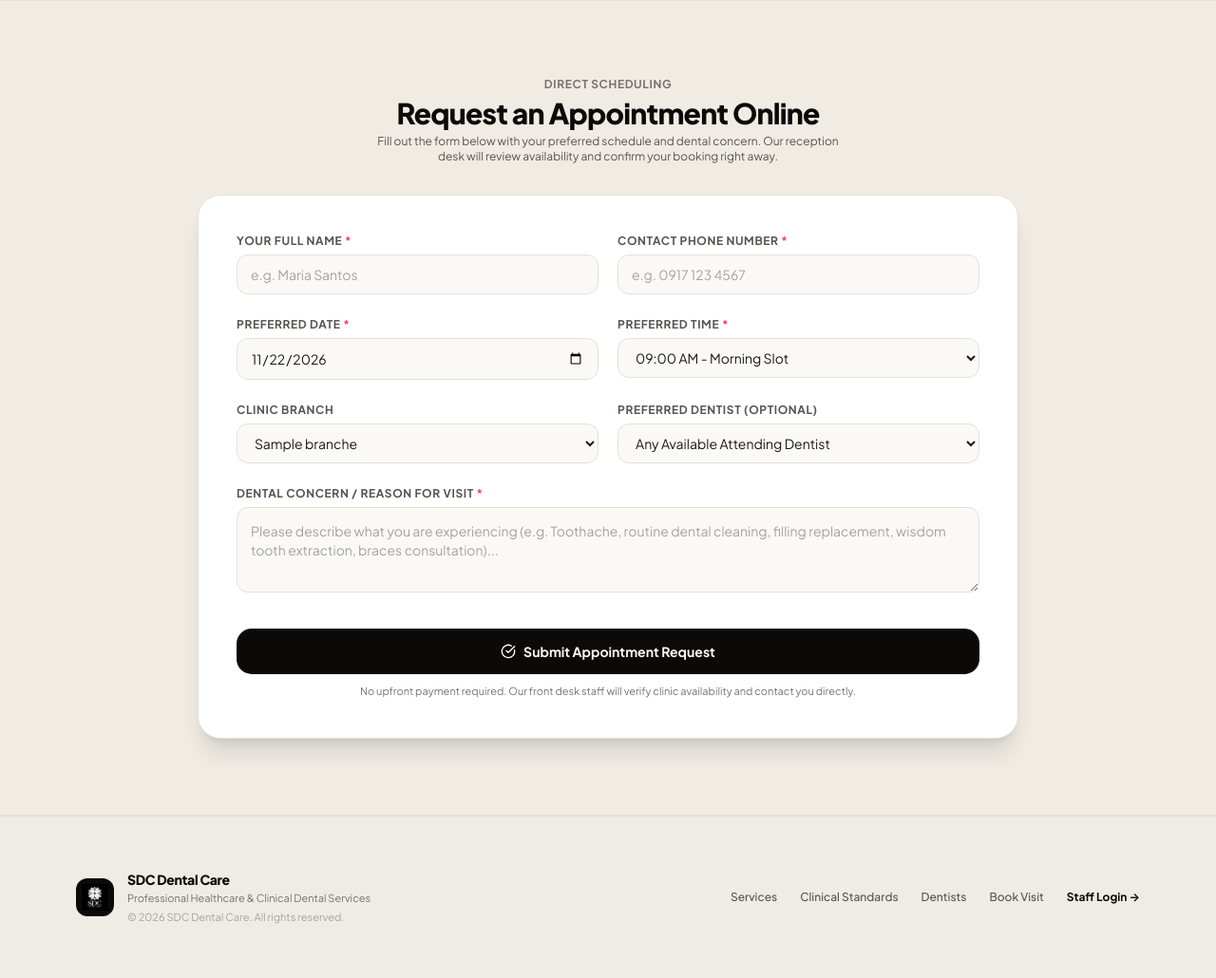
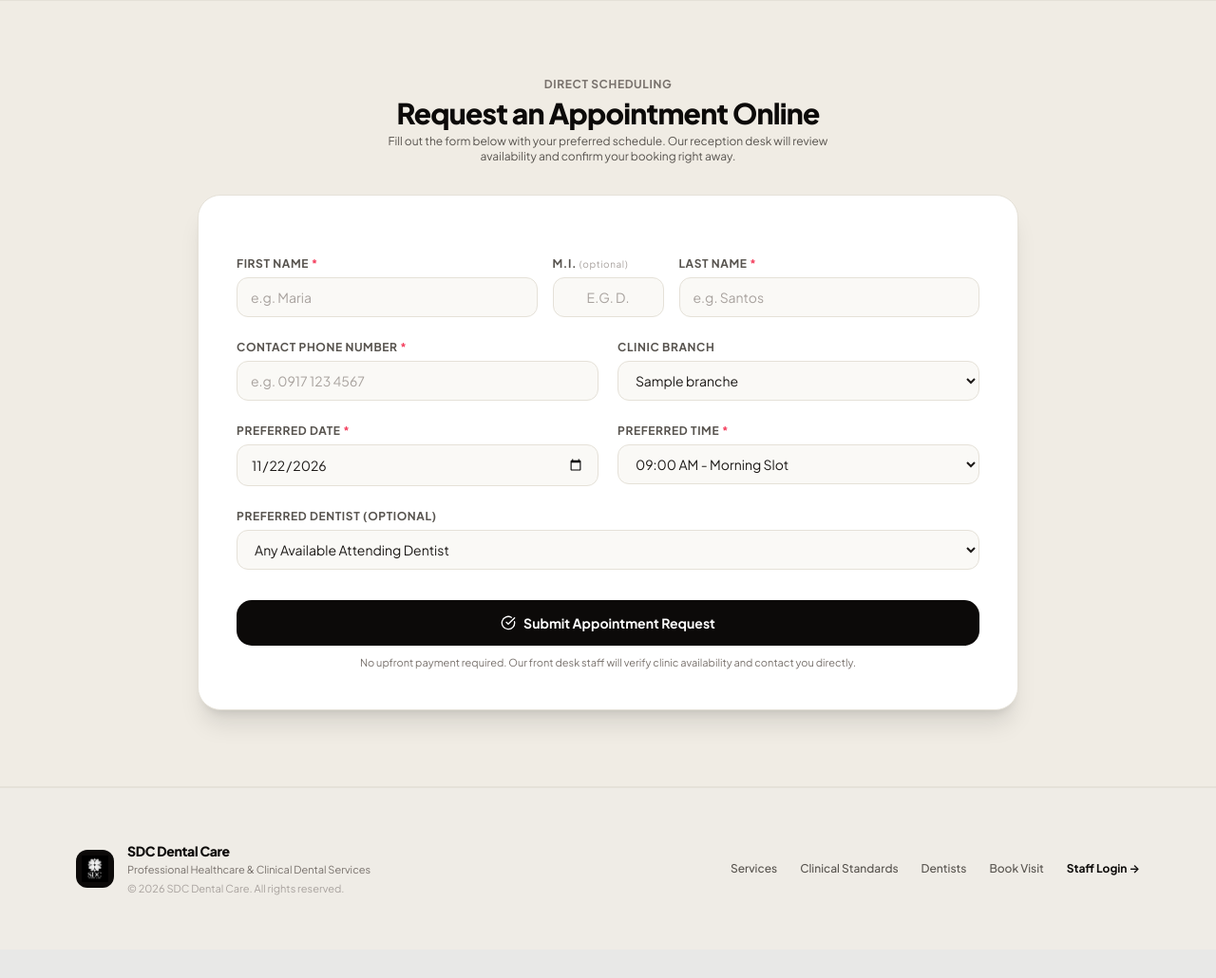
Before and after one commit to haaalery/sdc-dental-clinic, a PHP site: page / in a window 1280 px wide. Shown: the part 3417-4447 px from the top of the page at 95% size. After the commit the page ends 4360 px from the top, so only its background shows below. Run offline with PHP 8.4, Linux system fonts and the light colour scheme; tables that the repository leaves empty hold one stand-in row (values such as "Sample post"); some libraries are stand-ins or nearby versions; some web fonts are replaced.

Commit message:
Update booking form: separate name into First Name, M.I. (optional), and Last Name, and remove Dental Concern textarea

```diff
--- a/controllers/AppointmentController.php
+++ b/controllers/AppointmentController.php
@@ -167,20 +167,35 @@ class AppointmentController {
             exit;
         }
 
-        $name = trim($_POST['name'] ?? '');
+        $firstName = trim($_POST['first_name'] ?? '');
+        $middleInitial = trim($_POST['middle_initial'] ?? '');
+        $lastName = trim($_POST['last_name'] ?? '');
         $phone = trim($_POST['phone'] ?? '');
         $date = $_POST['preferred_date'] ?? '';
         $time = $_POST['preferred_time'] ?? '';
         $concern = trim($_POST['dental_concern'] ?? '');
 
-        if (empty($name) || empty($phone) || empty($date) || empty($time) || empty($concern)) {
-            Session::flash('portal_error', 'Please fill in all required fields (Name, Phone, Preferred Date, Preferred Time, and Dental Concern).');
+        // Support both separated name fields and legacy single name field
+        if (empty($firstName) && empty($lastName) && !empty($_POST['name'])) {
+            $fullName = trim($_POST['name']);
+        } else {
+            $nameParts = array_filter([$firstName, $middleInitial, $lastName], fn($part) => $part !== '');
+            $fullName = implode(' ', $nameParts);
+        }
+
+        if (empty($fullName) || empty($phone) || empty($date) || empty($time)) {
+            Session::flash('portal_error', 'Please fill in all required fields (First Name, Last Name, Contact Phone, Preferred Date, and Time).');
             header('Location: ' . BASE_URL . '/index.php#booking-form');
             exit;
         }
 
+        // If dental concern was omitted or removed from the form, provide a professional default
+        if (empty($concern)) {
+            $concern = 'General Dental Consultation / Checkup';
+        }
+
         $data = [
-            'name'                 => $name,
+            'name'                 => $fullName,
             'phone'                => $phone,
             'preferred_date'       => $date,
             'preferred_time'       => $time,
--- a/views/portal/landing.php
+++ b/views/portal/landing.php
@@ -1119,7 +1119,7 @@ $currentUser = Session::user();
                 <h3 class="text-2xl md:text-3xl font-extrabold text-stone-950 tracking-tight">Request an Appointment
                     Online</h3>
                 <p class="text-xs text-stone-600 mt-1 max-w-lg mx-auto">
-                    Fill out the form below with your preferred schedule and dental concern. Our reception desk will
+                    Fill out the form below with your preferred schedule. Our reception desk will
                     review availability and confirm your booking right away.
                 </p>
             </div>
@@ -1134,16 +1134,40 @@ $currentUser = Session::user();
 
             <div class="bg-white rounded-3xl p-6 md:p-10 border border-[#E5E1D8] shadow-xl text-stone-800">
                 <form action="<?= BASE_URL ?>/index.php?page=portal_submit" method="POST" class="space-y-6">
-                    <div class="grid grid-cols-1 md:grid-cols-2 gap-5">
-                        <!-- Patient Full Name -->
-                        <div>
+                    <!-- Hidden treatment tracker for procedure modal bookings -->
+                    <input type="hidden" name="dental_concern" id="inpHiddenConcern" value="">
+
+                    <!-- Patient Name (First Name, Middle Initial Optional, Last Name) -->
+                    <div class="grid grid-cols-1 sm:grid-cols-12 gap-4">
+                        <!-- First Name -->
+                        <div class="sm:col-span-5">
                             <label class="block text-xs font-bold uppercase tracking-wider text-stone-600 mb-1.5">
-                                Your Full Name <span class="text-rose-500">*</span>
+                                First Name <span class="text-rose-500">*</span>
                             </label>
-                            <input type="text" name="name" required placeholder="e.g. Maria Santos"
+                            <input type="text" name="first_name" required placeholder="e.g. Maria"
                                 class="w-full px-3.5 py-2.5 bg-[#FAF9F6] border border-[#E5E1D8] rounded-xl text-sm text-stone-900 placeholder-stone-400 focus:bg-white focus:outline-none focus:ring-2 focus:ring-stone-900 focus:border-stone-900 transition">
                         </div>
 
+                        <!-- Middle Initial (Optional) -->
+                        <div class="sm:col-span-2">
+                            <label class="block text-xs font-bold uppercase tracking-wider text-stone-600 mb-1.5">
+                                M.I. <span class="text-stone-400 font-normal text-[10px] lowercase">(optional)</span>
+                            </label>
+                            <input type="text" name="middle_initial" maxlength="5" placeholder="e.g. D."
+                                class="w-full px-3.5 py-2.5 bg-[#FAF9F6] border border-[#E5E1D8] rounded-xl text-sm text-stone-900 placeholder-stone-400 focus:bg-white focus:outline-none focus:ring-2 focus:ring-stone-900 focus:border-stone-900 transition uppercase text-center">
+                        </div>
+
+                        <!-- Last Name -->
+                        <div class="sm:col-span-5">
+                            <label class="block text-xs font-bold uppercase tracking-wider text-stone-600 mb-1.5">
+                                Last Name <span class="text-rose-500">*</span>
+                            </label>
+                            <input type="text" name="last_name" required placeholder="e.g. Santos"
+                                class="w-full px-3.5 py-2.5 bg-[#FAF9F6] border border-[#E5E1D8] rounded-xl text-sm text-stone-900 placeholder-stone-400 focus:bg-white focus:outline-none focus:ring-2 focus:ring-stone-900 focus:border-stone-900 transition">
+                        </div>
+                    </div>
+
+                    <div class="grid grid-cols-1 md:grid-cols-2 gap-5">
                         <!-- Phone Number -->
                         <div>
                             <label class="block text-xs font-bold uppercase tracking-wider text-stone-600 mb-1.5">
@@ -1151,6 +1175,21 @@ $currentUser = Session::user();
                             </label>
                             <input type="tel" name="phone" required placeholder="e.g. 0917 123 4567"
                                 class="w-full px-3.5 py-2.5 bg-[#FAF9F6] border border-[#E5E1D8] rounded-xl text-sm text-stone-900 placeholder-stone-400 focus:bg-white focus:outline-none focus:ring-2 focus:ring-stone-900 focus:border-stone-900 transition">
+                        </div>
+
+                        <!-- Branch Selection -->
+                        <div>
+                            <label class="block text-xs font-bold uppercase tracking-wider text-stone-600 mb-1.5">
+                                Clinic Branch
+                            </label>
+                            <select name="branch_id"
+                                class="w-full px-3.5 py-2.5 bg-[#FAF9F6] border border-[#E5E1D8] rounded-xl text-sm text-stone-900 focus:bg-white focus:outline-none focus:ring-2 focus:ring-stone-900 focus:border-stone-900 transition">
+                                <?php foreach ($branches as $branch): ?>
+                                    <option value="<?= $branch['id'] ?>">
+                                        <?= htmlspecialchars($branch['branch_name']) ?>
+                                    </option>
+                                <?php endforeach; ?>
+                            </select>
                         </div>
                     </div>
 
@@ -1183,22 +1222,6 @@ $currentUser = Session::user();
                         </div>
                     </div>
 
-                    <div class="grid grid-cols-1 md:grid-cols-2 gap-5">
-                        <!-- Branch Selection -->
-                        <div>
-                            <label class="block text-xs font-bold uppercase tracking-wider text-stone-600 mb-1.5">
-                                Clinic Branch
-                            </label>
-                            <select name="branch_id"
-                                class="w-full px-3.5 py-2.5 bg-[#FAF9F6] border border-[#E5E1D8] rounded-xl text-sm text-stone-900 focus:bg-white focus:outline-none focus:ring-2 focus:ring-stone-900 focus:border-stone-900 transition">
-                                <?php foreach ($branches as $branch): ?>
-                                    <option value="<?= $branch['id'] ?>">
-                                        <?= htmlspecialchars($branch['branch_name']) ?>
-                                    </option>
-                                <?php endforeach; ?>
-                            </select>
-                        </div>
-
                     <!-- Preferred Dentist Selection -->
                     <div>
                         <label class="block text-xs font-bold uppercase tracking-wider text-stone-600 mb-1.5">
@@ -1215,22 +1238,22 @@ $currentUser = Session::user();
                             <?php endforeach; ?>
                         </select>
                     </div>
+
+                    <!-- Selected Treatment Indicator (Populated when booked via modal) -->
+                    <div id="selectedTreatmentBanner" class="hidden p-3.5 bg-stone-100 rounded-xl border border-stone-200 text-xs flex items-center justify-between">
+                        <div class="flex items-center space-x-2 text-stone-700">
+                            <i data-lucide="sparkles" class="w-4 h-4 text-stone-900"></i>
+                            <span>Selected Treatment: <strong id="selectedTreatmentText" class="text-stone-950 font-bold"></strong></span>
                         </div>
-
-                    <!-- Dental Concern (Required by Interview Spec) -->
-                    <div>
-                        <label class="block text-xs font-bold uppercase tracking-wider text-stone-600 mb-1.5">
-                            Dental Concern / Reason for Visit <span class="text-rose-500">*</span>
-                        </label>
-                        <textarea name="dental_concern" id="inpDentalConcern" rows="3" required
-                            placeholder="Please describe what you are experiencing (e.g. Toothache, routine dental cleaning, filling replacement, wisdom tooth extraction, braces consultation)..."
-                            class="w-full p-3.5 bg-[#FAF9F6] border border-[#E5E1D8] rounded-xl text-sm text-stone-900 placeholder-stone-400 focus:bg-white focus:outline-none focus:ring-2 focus:ring-stone-900 focus:border-stone-900 transition"></textarea>
+                        <button type="button" onclick="clearSelectedTreatment()" class="text-[11px] text-stone-400 hover:text-stone-700 font-mono underline cursor-pointer">
+                            Clear
+                        </button>
                     </div>
 
                     <!-- Submit Button -->
                     <div class="pt-2">
                         <button type="submit"
-                            class="w-full py-3.5 px-6 bg-stone-950 hover:bg-stone-800 text-white font-bold rounded-2xl shadow-xs transition flex items-center justify-center space-x-2 text-sm">
+                            class="w-full py-3.5 px-6 bg-stone-950 hover:bg-stone-800 text-white font-bold rounded-2xl shadow-xs transition flex items-center justify-center space-x-2 text-sm cursor-pointer">
                             <i data-lucide="check-circle" class="w-4 h-4"></i>
                             <span>Submit Appointment Request</span>
                         </button>
@@ -1287,11 +1310,24 @@ $currentUser = Session::user();
         }
 
         function prefillConcern(serviceName) {
-            const el = document.getElementById('inpDentalConcern');
-            if (el) {
-                el.value = 'Inquiry / Treatment request for: ' + serviceName;
-                el.focus();
+            const hidden = document.getElementById('inpHiddenConcern');
+            if (hidden) {
+                hidden.value = 'Inquiry / Treatment request for: ' + serviceName;
             }
+            const banner = document.getElementById('selectedTreatmentBanner');
+            const text = document.getElementById('selectedTreatmentText');
+            if (banner && text) {
+                text.innerText = serviceName;
+                banner.classList.remove('hidden');
+                lucide.createIcons();
+            }
+        }
+
+        function clearSelectedTreatment() {
+            const hidden = document.getElementById('inpHiddenConcern');
+            if (hidden) hidden.value = '';
+            const banner = document.getElementById('selectedTreatmentBanner');
+            if (banner) banner.classList.add('hidden');
         }
 
         // Rotating Hero Headline Word
```
Also changed, not shown: views/portal/book.php (+38 -28 lines). Lines whose indentation alone changed are shown as unchanged.
